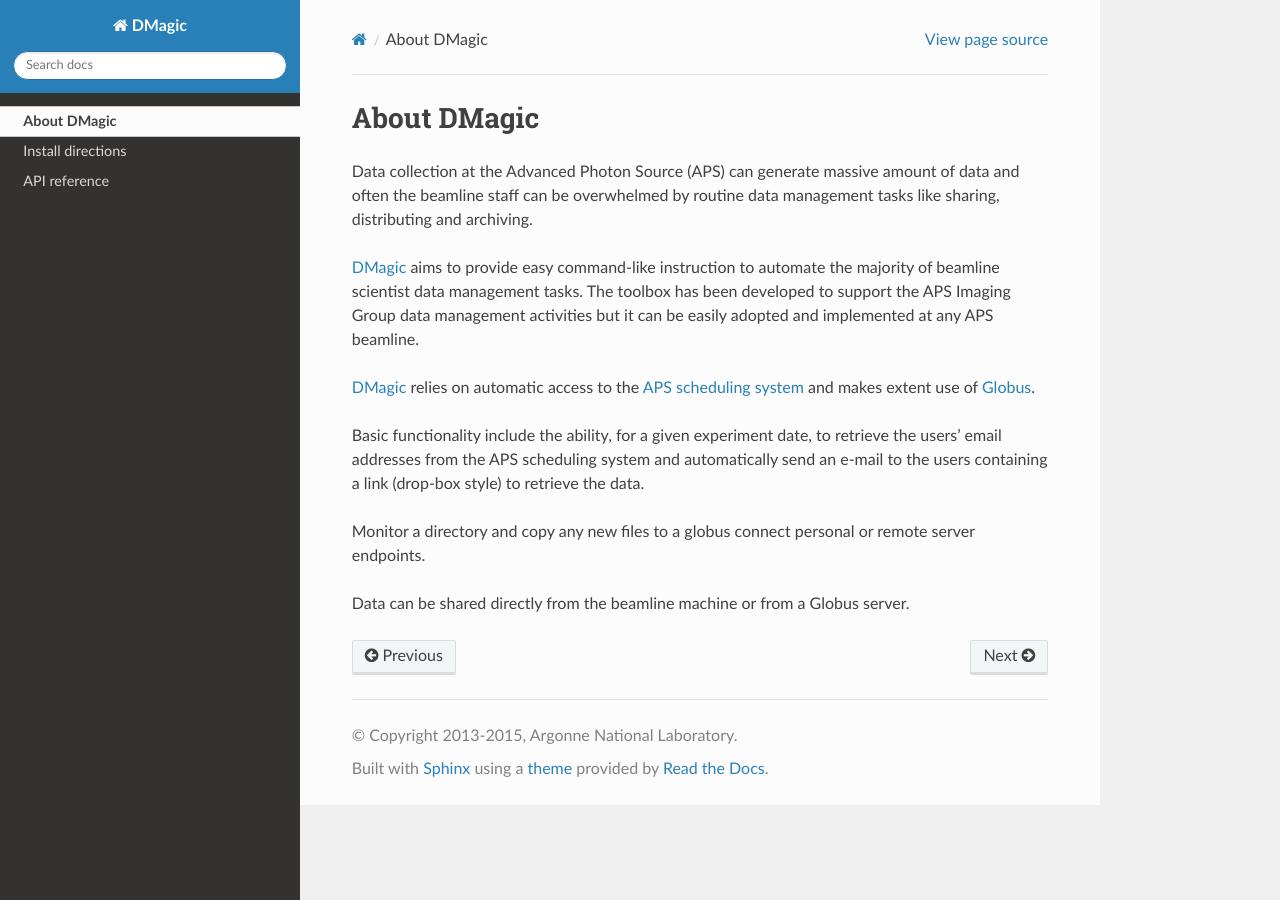
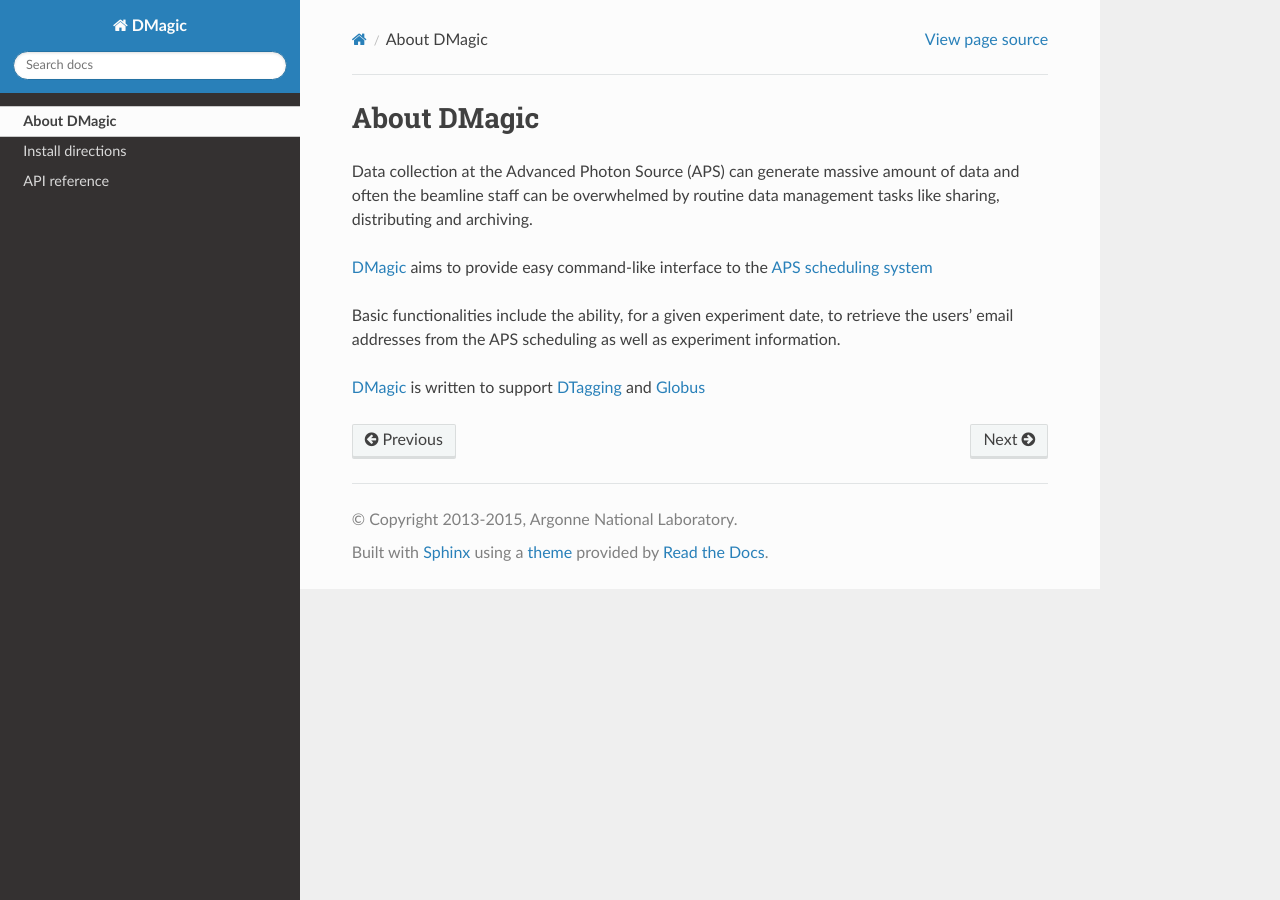
Before and after one commit to xray-imaging/DMagic, a Sphinx documentation site: the page built from doc/source/about.rst, in a window 1280 px wide. Built offline with Sphinx 7.4.7 and the Read the Docs theme 2.0.0, drawn with Linux system fonts in a browser that asks for light colours.

Commit message:
update docs

```diff
--- a/doc/index.rst
+++ b/doc/index.rst
@@ -5,11 +5,11 @@
    :alt: DMagic
 
 `DMagic <https://github.com/decarlof/dmagic.git>`_ is an open-sourced Python
-toolbox to perform data management and data sharing for users of the Imaging Group of
-the `Advanced Photon Source <http://www.aps.anl.gov>`_.
+toolbox to to interface with the `Advanced Photon Source <http://www.aps.anl.gov>`_
+`scheduling system  <https://schedule.aps.anl.gov/>`_
 
 This guide is maintained on
-`GitHub <https://github.com/decarlof/dmagic/tree/master/doc>`_.
+`GitHub <https://github.com/xray-imaging/DMagic/tree/master/doc>`_.
 
 .. toctree::
    :maxdepth: 1
--- a/doc/source/about.rst
+++ b/doc/source/about.rst
@@ -6,20 +6,11 @@
 amount of data and often the beamline staff can be overwhelmed by
 routine data management tasks like sharing, distributing and archiving.
 
-`DMagic <https://github.com/decarlof/DMagic>`_ aims to provide easy command-like
-instruction to automate the majority of beamline scientist data
-management tasks. The toolbox has been developed to support the APS Imaging
-Group data management activities but it can be easily adopted and implemented
-at any APS beamline.
+`DMagic <https://github.com/xray-imaging/DMagic>`_ aims to provide easy command-like
+interface to the `APS scheduling system <https://schedule.aps.anl.gov/>`_
 
-`DMagic <https://github.com/decarlof/DMagic>`_ relies on automatic access to the
-`APS scheduling system <https://schedule.aps.anl.gov/>`__
-and makes extent use of `Globus <https://www.globus.org/>`__.
+Basic functionalities include the ability, for a given experiment date, to retrieve the users'
+email addresses from the APS scheduling as well as experiment information.
 
-Basic functionality include the ability, for a given experiment date, to retrieve the users'
-email addresses from the APS scheduling system and automatically send an e-mail to the users
-containing a link (drop-box style) to retrieve the data.
-
-Monitor a directory and copy any new files to a globus connect personal or remote server endpoints.
-
-Data can be shared directly from the beamline machine or from a Globus server.
+`DMagic <https://github.com/xray-imaging/DMagic>`_ is written to support
+`DTagging <https://github.com/xray-imaging/DTagging>`_ and `Globus <https://github.com/xray-imaging/Globus>`_
```
Also changed, not shown: doc/source/install.rst (+3 -14 lines).
